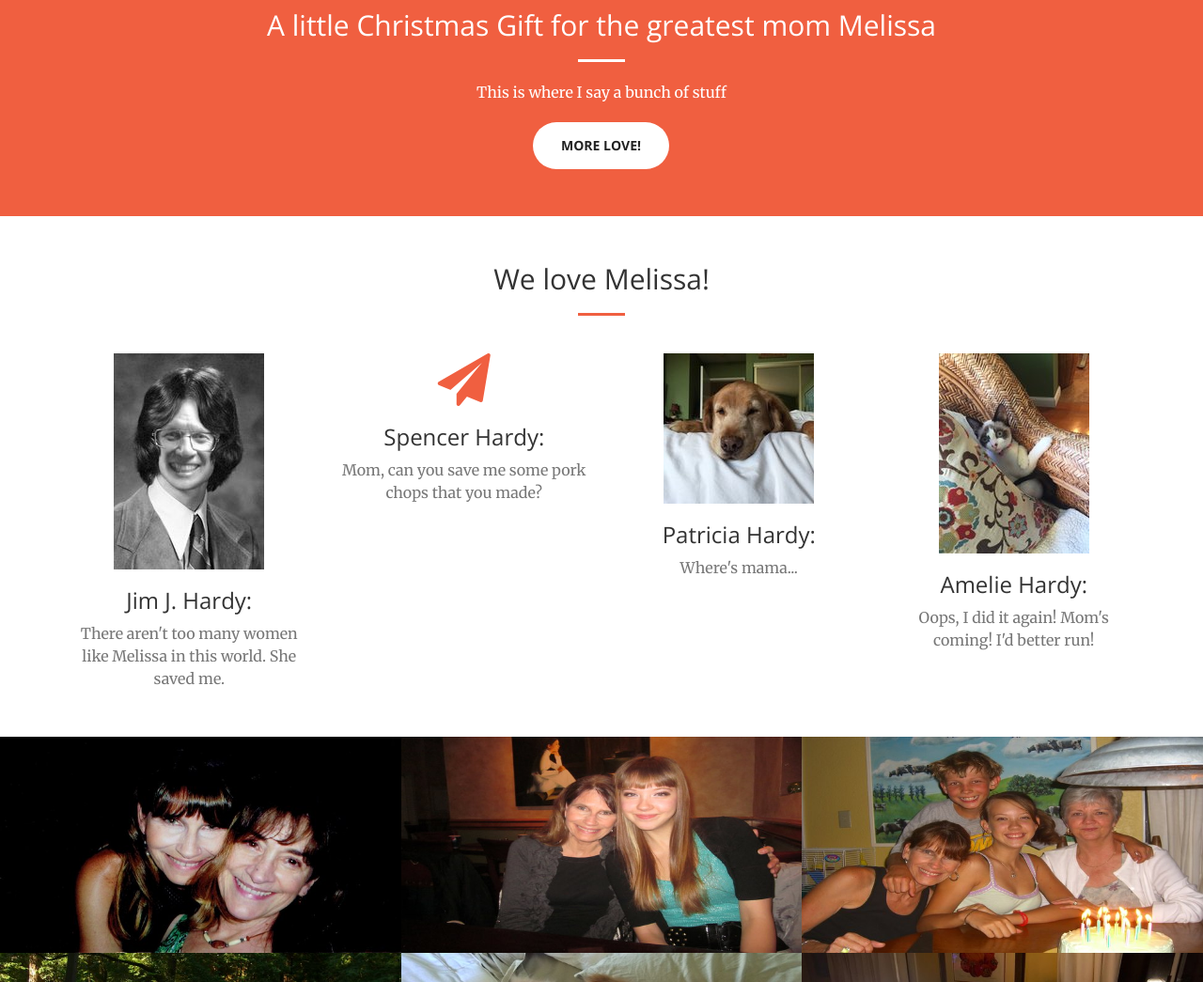
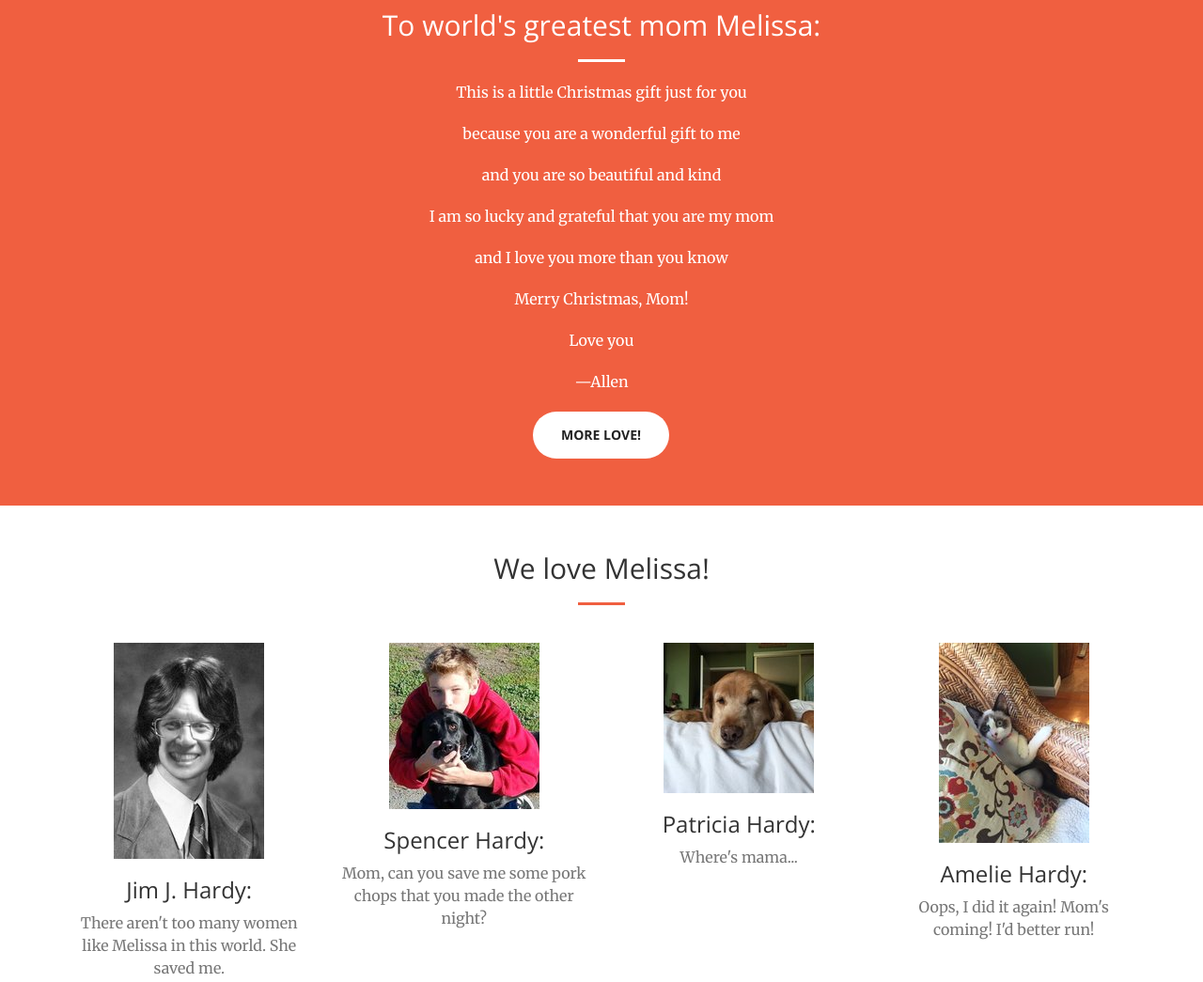
Before and after one commit to allenyin55/IloveMelissaHardy, a website: page index.html in a window 1280 px wide. Shown: the part 840-1885 px from the top of the page at 94% size. Drawn offline with nearby package versions, Linux system fonts and the light colour scheme.

Commit message:
almost final version

```diff
--- a/index.html
+++ b/index.html
@@ -107,9 +107,16 @@
         <div class="container">
             <div class="row">
                 <div class="col-lg-8 col-lg-offset-2 text-center">
-                    <h2 class="section-heading">A little Christmas Gift for the greatest mom Melissa</h2>
+                    <h2 class="section-heading">To world's greatest mom Melissa: </h2>
                     <hr class="light">
-                    <p>This is where I say a bunch of stuff</p>
+                    <p>This is a little Christmas gift just for you</p>
+                    <P>because you are a wonderful gift to me</P>
+                    <p>and you are so beautiful and kind</p>
+                    <p>I am so lucky and grateful that you are my mom</p>
+                    <p>and I love you more than you know</p>
+                    <p>Merry Christmas, Mom!</p>
+                    <p>Love you</p>
+                    <P>—Allen</P>
                     <a href="#services" class="page-scroll btn btn-default btn-xl sr-button">More Love!</a>
                 </div>
             </div>
@@ -136,9 +143,9 @@
                 </div>
                 <div class="col-lg-3 col-md-6 text-center">
                     <div class="service-box">
-                        <i class="fa fa-4x fa-paper-plane text-primary sr-icons"></i>
+                        <img src="./img/headshots/2.jpg">
                         <h3>Spencer Hardy:</h3>
-                        <p class="text-muted">Mom, can you save me some pork chops that you made?</p>
+                        <p class="text-muted">Mom, can you save me some pork chops that you made the other night?</p>
                     </div>
                 </div>
                 <div class="col-lg-3 col-md-6 text-center">
```
Also changed, not shown: img/headshots/2.jpg (added), img/headshots/DSC_0073s.jpg (added).
